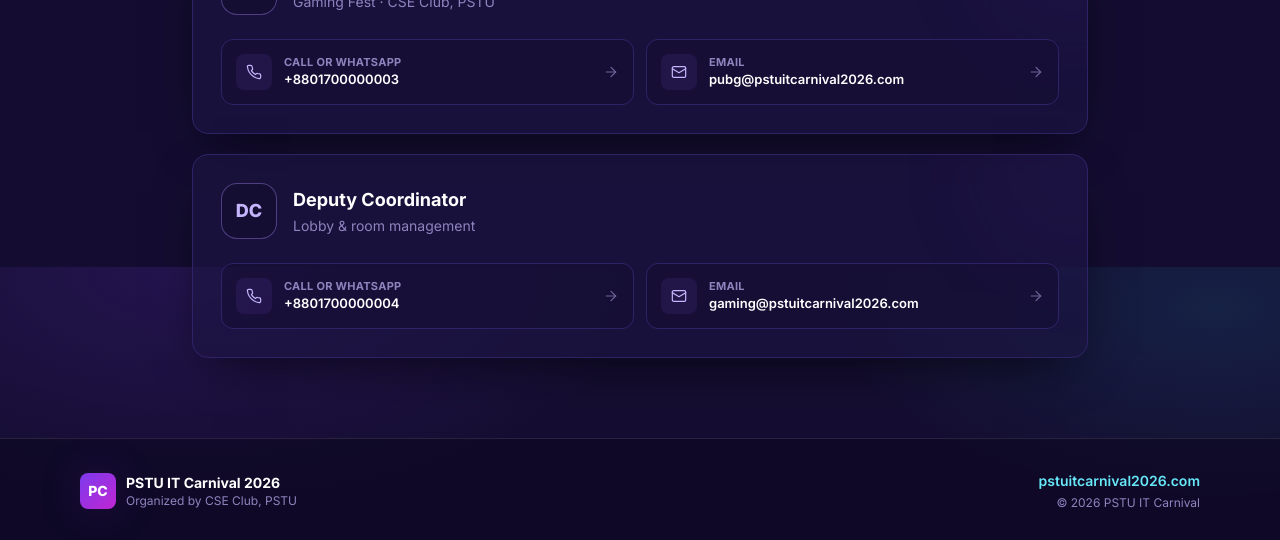
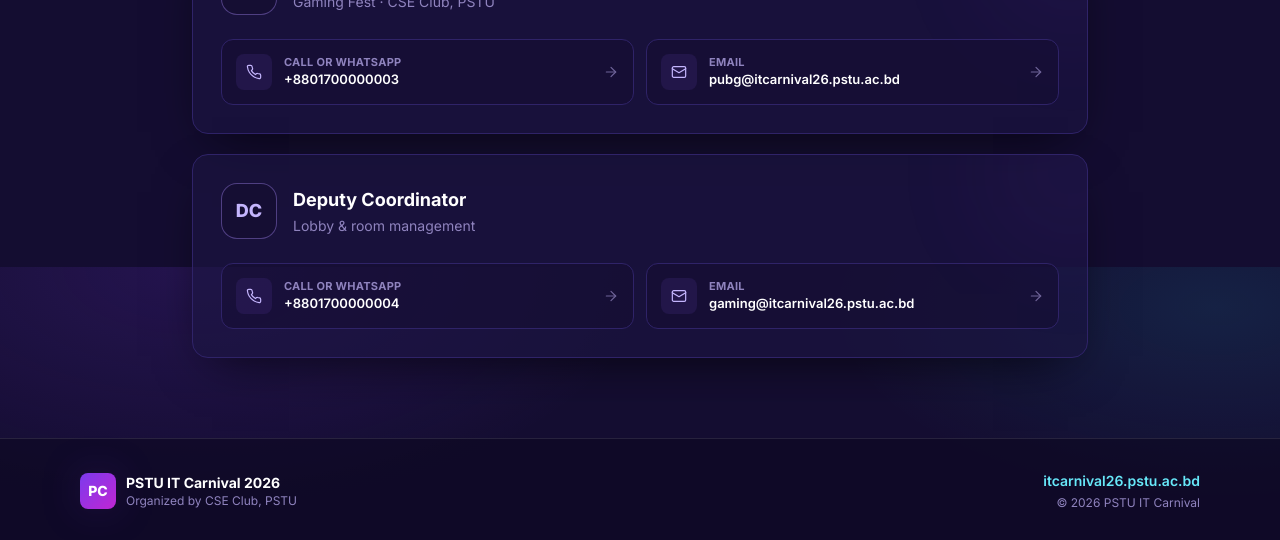
Before and after one commit to SharafatKarim/PSTU-IT-Carnival, a Next.js app: page /events/gaming/pubg-mobile in a window 1280 px wide. Shown: the part 4533-5073 px from the top of the page. Built offline with nearby package versions, Linux system fonts and the light colour scheme.

Commit message:
chore: url fix and cleanup

```diff
--- a/next.config.mjs
+++ b/next.config.mjs
@@ -12,13 +12,17 @@
   ? 'https://challenges.cloudflare.com'
   : '';
 
+const IS_DEV = process.env.NODE_ENV === 'development';
+const EVAL_DIRECTIVE = IS_DEV ? "'unsafe-eval'" : "";
+const DEV_CONNECT = IS_DEV ? "ws: wss:" : "";
+
 const CSP = [
   "default-src 'self'",
-  `script-src 'self' 'unsafe-inline' ${TURNSTILE}`,
+  `script-src 'self' 'unsafe-inline' ${EVAL_DIRECTIVE} ${TURNSTILE}`.trim(),
   "style-src 'self' 'unsafe-inline'",
   "img-src 'self' data: blob:",
   "font-src 'self' data:",
-  `connect-src 'self' ${TURNSTILE}`,
+  `connect-src 'self' ${DEV_CONNECT} ${TURNSTILE}`.trim(),
   `frame-src ${TURNSTILE || "'none'"}`,
   "form-action 'self'",
   "base-uri 'self'",
--- a/src/data/content.js
+++ b/src/data/content.js
@@ -22,7 +22,7 @@
      when IUPC stopped publishing prize figures. */
   registrationDeadline: '31 July 2026',
   organizer: 'CSE Club, PSTU',
-  website: 'pstuitcarnival2026.com',
+  website: 'itcarnival26.pstu.ac.bd',
   contactEmail: '',
 };
 
--- a/src/data/gaming.js
+++ b/src/data/gaming.js
@@ -357,13 +357,13 @@
         name: 'eFootball Coordinator',
         role: 'Gaming Fest · CSE Club, PSTU',
         phone: '+8801700000001',
-        email: 'efootball@pstuitcarnival2026.com',
+        email: 'efootball@itcarnival26.pstu.ac.bd',
       },
       {
         name: 'Deputy Coordinator',
         role: 'Match scheduling & brackets',
         phone: '+8801700000002',
-        email: 'gaming@pstuitcarnival2026.com',
+        email: 'gaming@itcarnival26.pstu.ac.bd',
       },
     ],
   },
@@ -495,13 +495,13 @@
         name: 'PUBG Mobile Coordinator',
         role: 'Gaming Fest · CSE Club, PSTU',
         phone: '+8801700000003',
-        email: 'pubg@pstuitcarnival2026.com',
+        email: 'pubg@itcarnival26.pstu.ac.bd',
       },
       {
         name: 'Deputy Coordinator',
         role: 'Lobby & room management',
         phone: '+8801700000004',
-        email: 'gaming@pstuitcarnival2026.com',
+        email: 'gaming@itcarnival26.pstu.ac.bd',
       },
     ],
   },
@@ -631,13 +631,13 @@
         name: 'Free Fire Coordinator',
         role: 'Gaming Fest · CSE Club, PSTU',
         phone: '+8801700000005',
-        email: 'freefire@pstuitcarnival2026.com',
+        email: 'freefire@itcarnival26.pstu.ac.bd',
       },
       {
         name: 'Deputy Coordinator',
         role: 'Lobby & room management',
         phone: '+8801700000006',
-        email: 'gaming@pstuitcarnival2026.com',
+        email: 'gaming@itcarnival26.pstu.ac.bd',
       },
     ],
   },
```
